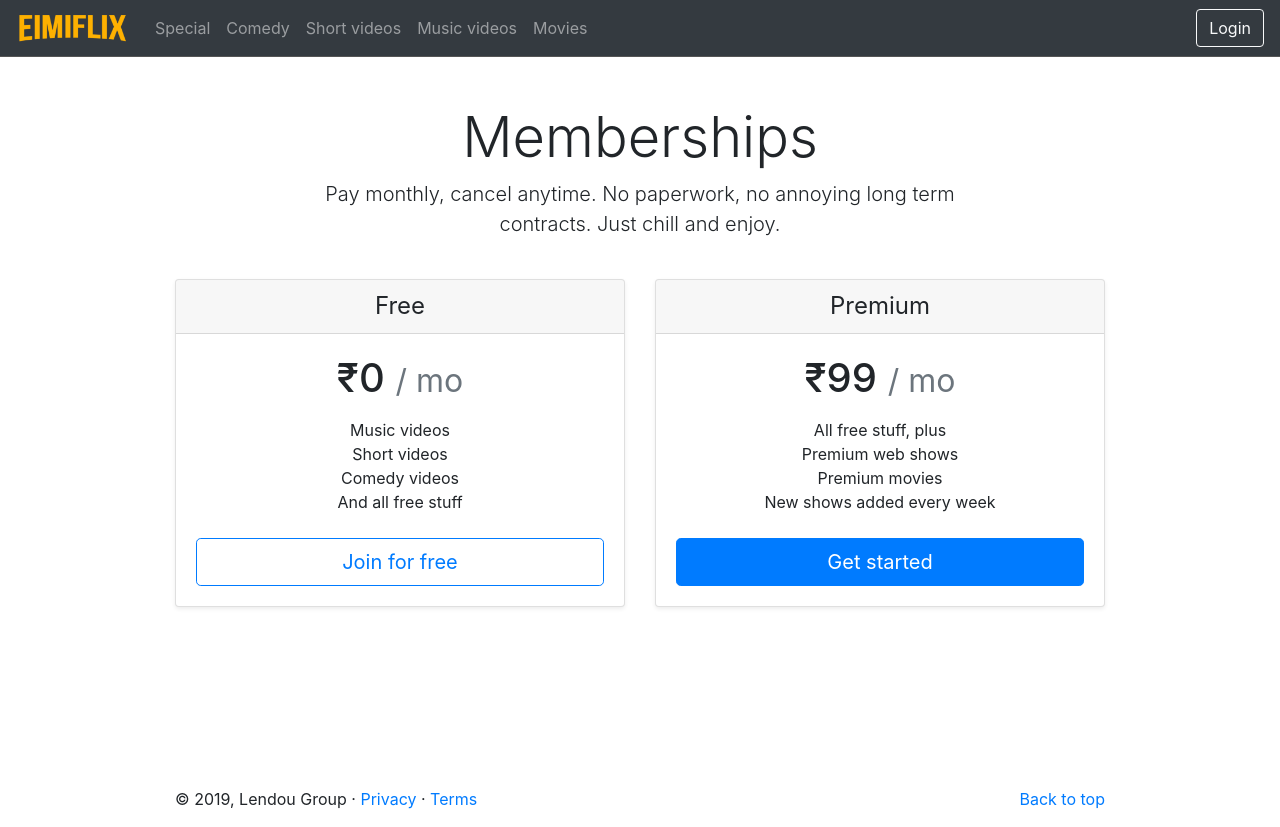
After one commit to pSnehanshu/codeigniter-streaming-website, a CodeIgniter app: page /database/index.php/home/plans in a window 1280 px wide. The commit adds this page. Run offline with CodeIgniter, Linux system fonts and the light colour scheme; some libraries are stand-ins or nearby versions.

Commit message:
Created plans page #WIP

```diff
--- a/application/controllers/Home.php
+++ b/application/controllers/Home.php
@@ -94,6 +94,13 @@ class Home extends CI_Controller {
 		$this->load->view('layouts/footer');
 	}
 
+	// Membership plans page
+	public function plans() {
+		$this->load->view('layouts/header');
+		$this->load->view('plans');
+		$this->load->view('layouts/footer');
+	}
+
 	// Redirects to correct view page for any object based on id
 	public function goto($id = 1) {
 		$ref = $this->input->get('ref');
--- /dev/null
+++ b/application/views/plans.php
@@ -0,0 +1,59 @@
+<style>
+html {
+    font-size: 14px;
+}
+@media (min-width: 768px) {
+    html {
+        font-size: 16px;
+    }
+}
+.container {
+    max-width: 960px;
+}
+.pricing-header {
+    max-width: 700px;
+}
+.card-deck .card {
+    min-width: 220px;
+}
+</style>
+
+<div class="pricing-header px-3 py-3 pt-md-5 pb-md-4 mx-auto text-center">
+    <h1 class="display-4">Memberships</h1>
+    <p class="lead">Pay monthly, cancel anytime. No paperwork, no annoying long term contracts. Just chill and enjoy.</p>
+</div>
+
+<div class="container">
+    <div class="card-deck mb-3 text-center">
+        <div class="card mb-4 shadow-sm">
+            <div class="card-header">
+                <h4 class="my-0 font-weight-normal">Free</h4>
+            </div>
+            <div class="card-body">
+                <h1 class="card-title pricing-card-title">&#8377;0 <small class="text-muted">/ mo</small></h1>
+                <ul class="list-unstyled mt-3 mb-4">
+                    <li>Music videos</li>
+                    <li>Short videos</li>
+                    <li>Comedy videos</li>
+                    <li>And all free stuff</li>
+                </ul>
+                <button type="button" class="btn btn-lg btn-block btn-outline-primary">Join for free</button>
+            </div>
+        </div>
+        <div class="card mb-4 shadow-sm">
+            <div class="card-header">
+                <h4 class="my-0 font-weight-normal">Premium</h4>
+            </div>
+            <div class="card-body">
+                <h1 class="card-title pricing-card-title">&#8377;99 <small class="text-muted">/ mo</small></h1>
+                <ul class="list-unstyled mt-3 mb-4">
+                    <li>All free stuff, plus</li>
+                    <li>Premium web shows</li>
+                    <li>Premium movies</li>
+                    <li>New shows added every week</li>
+                </ul>
+                <button type="button" class="btn btn-lg btn-block btn-primary">Get started</button>
+            </div>
+        </div>
+    </div>
+</div>
--- a/application/views/video_watch.php
+++ b/application/views/video_watch.php
@@ -7,7 +7,7 @@
                 <p class="lead">Subscribe to Eimiflix Premium to enjoy this content and more.</p>
                 <hr class="my-4">
                 <p>Subscribe now and you can cancel whenever you wish.</p>
-                <a class="btn btn-primary btn-lg" href="<?=site_url('auth/login?next=home/plans')?>" role="button">Subscripe to Eimiflix Premium</a>
+                <a class="btn btn-primary btn-lg" href="<?=site_url('home/plans#premium')?>" role="button">Subscripe to Eimiflix Premium</a>
             </div>
         <?php elseif (!$video->is_premium && !$current_user) : ?>
             <div class="jumbotron">
```
